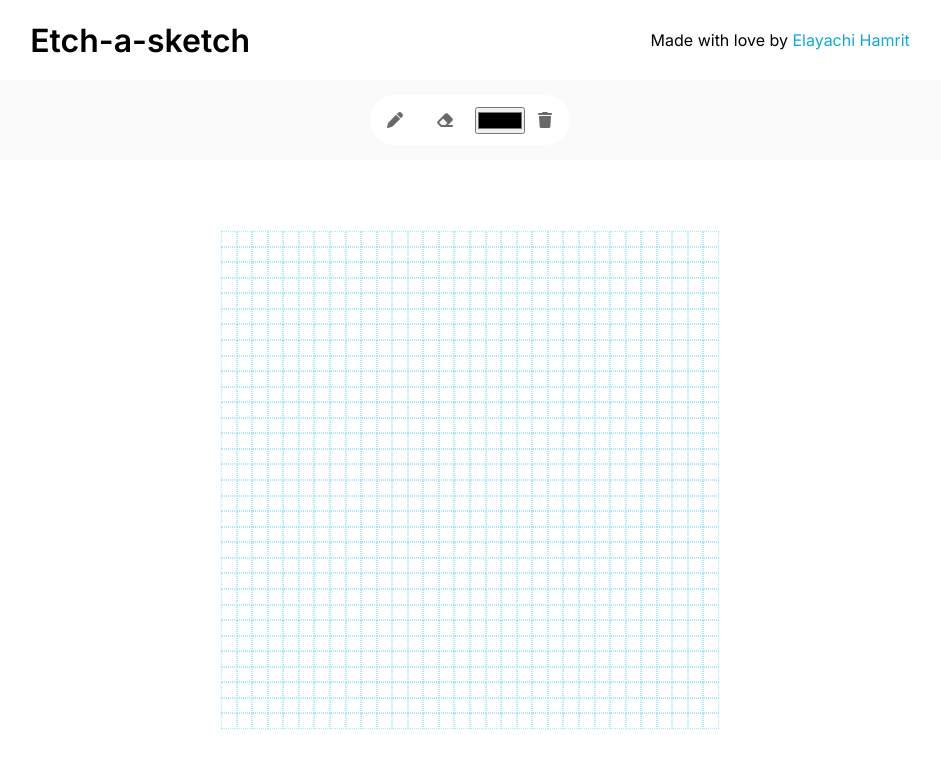
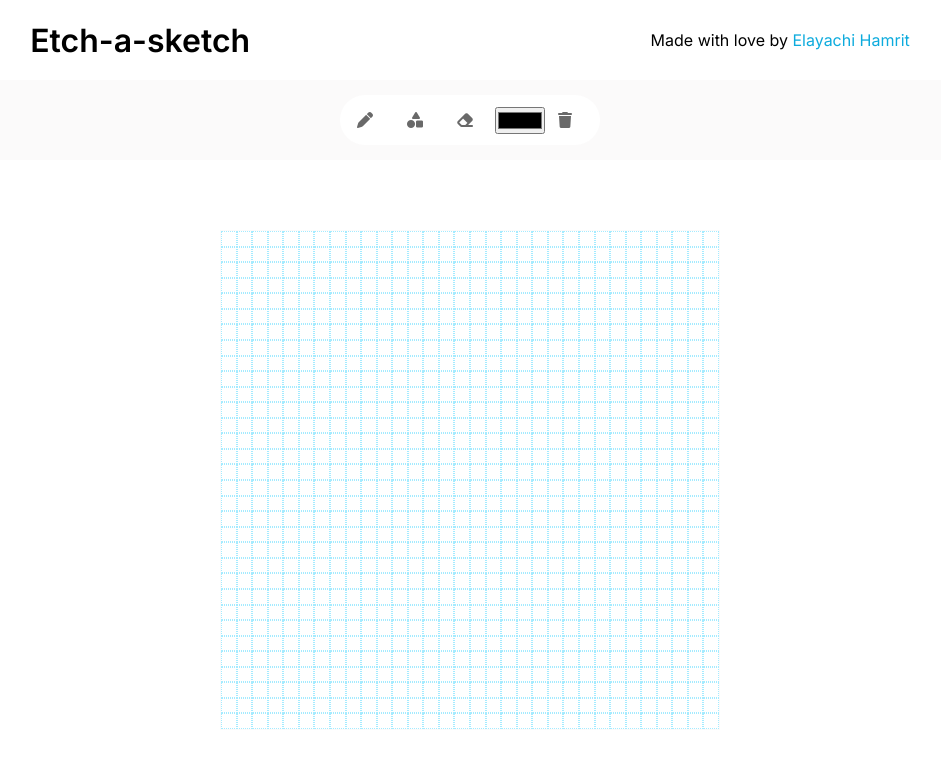
Before and after one commit to elayachihamrit1/etch-a-sketch-js, a plain HTML site: page index.html in a window 1280 px wide. Shown: the whole page, without its empty margins (170-1111 px from the left). Drawn offline with Linux system fonts and the light colour scheme.

Commit message:
Add shapes feature

```diff
--- a/index.html
+++ b/index.html
@@ -36,6 +36,10 @@
 							<i class="fa-solid fa-pen txt-clr-neut-600"></i>
 						</div>
 
+						<div class="tool shapes">
+							<i class="fa-solid fa-shapes txt-clr-neut-600"></i>
+						</div>
+
 						<div class="tool eraser">
 							<i class="fa-solid fa-eraser txt-clr-neut-600"></i>
 						</div>
@@ -45,9 +49,13 @@
 							<input class="colsPicker" type="color">
 						</div>
 
+
 						<div class="tool reset">
 							<i class="fa-solid fa-trash txt-clr-neut-600"></i>
 						</div>
+
+
+
 					</div>
 
 				</div>
--- a/style.css
+++ b/style.css
@@ -71,7 +71,7 @@
 	.tools {
 		display: flex;
 		justify-content: space-between;
-		width: 200px;
+		width: auto;
 		background-color: #fff;
 		border-radius: 50px;
 		padding: 5px 5px;
@@ -84,7 +84,8 @@
 		height: 40px;
 		display: grid;
 		place-items:center;
-		border-radius: 99999px
+		border-radius: 99999px;
+		margin-right: 10px;
 
 	}
 
```
